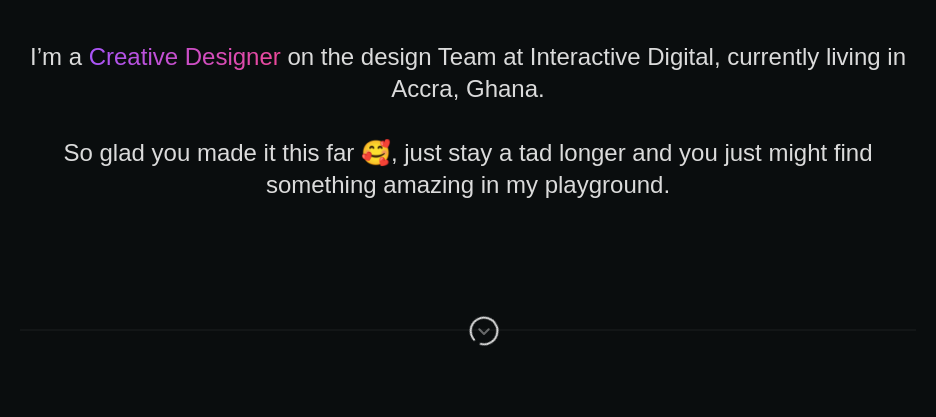
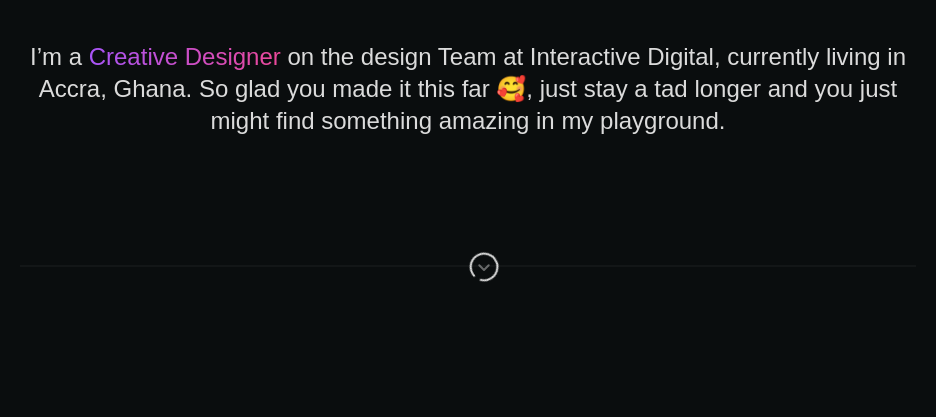
Before and after one commit to I-am-kojoe/ekuaeshun, a website: page index.html in a window 1280 px wide. Shown: the part 383-800 px from the top of the page, without its empty margins (172-1108 px from the left). Drawn offline with Linux system fonts and the light colour scheme; files whose address does not match are found by name; a web font is replaced by a local one.

Commit message:
EKUAESHUN

```diff
--- a/index.html
+++ b/index.html
@@ -63,8 +63,7 @@
     <section class="text-center py-32">
       <h1 class="font-Satoshi font-bold text-8xl md:text-6xl lg:text-8xl lg:ml-16 pb-40 h-14 bg-gradient-to-r from-purple-500 to-pink-500 bg-clip-text text-fill-transparent">Alice Ekua Eshun</h1>
       <div class="flex mx-4 justify-center items-center"><p class="text-custom-grey font-light opacity-60 mb-3 text-3xl">Greetings</p><p class="text-3xl mb-3">👋🏽</p></div>
-      <p class="text-custom-grey font-light text-2xl max-w-4xl mx-auto my-8">I’m a <span class="bg-gradient-to-r from-purple-500 to-pink-500 bg-clip-text text-fill-transparent">Creative Designer</span> on the design Team at Interactive Digital, currently living in Accra, Ghana.</p>
-      <p class="text-custom-grey font-light text-2xl max-w-4xl mx-auto my-8">So glad you made it this far 🥰, just stay a tad longer and you just might find something amazing in my playground.</p>
+      <p class="text-custom-grey font-light text-2xl max-w-4xl mx-auto my-8">I’m a <span class="bg-gradient-to-r from-purple-500 to-pink-500 bg-clip-text text-fill-transparent">Creative Designer</span> on the design Team at Interactive Digital, currently living in Accra, Ghana. So glad you made it this far 🥰, just stay a tad longer and you just might find something amazing in my playground.</p>
       <div class="my-32 relative">
         <div class="w-3/4 h-0.5 border-svg-color opacity-10 border mx-auto max-w-4xl"></div>
         <a class="absolute -top-3.5" href="">
```
